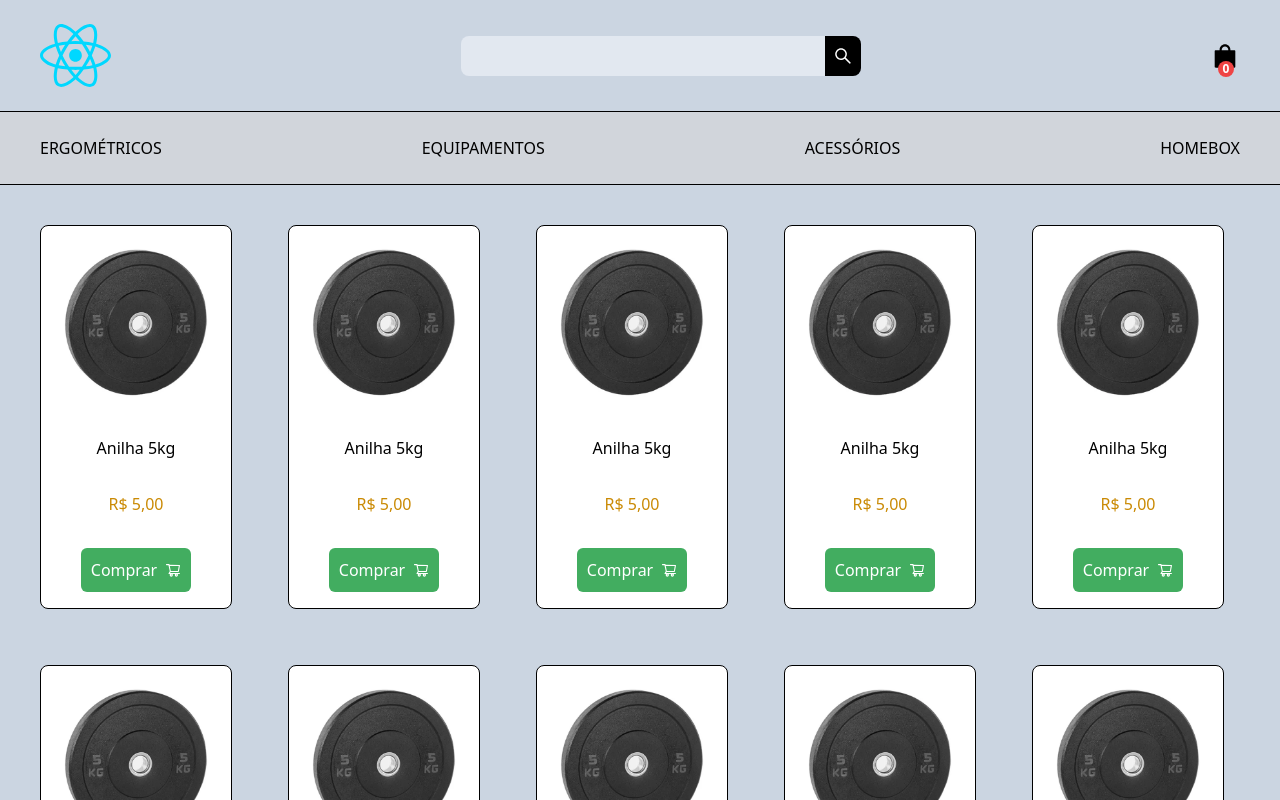
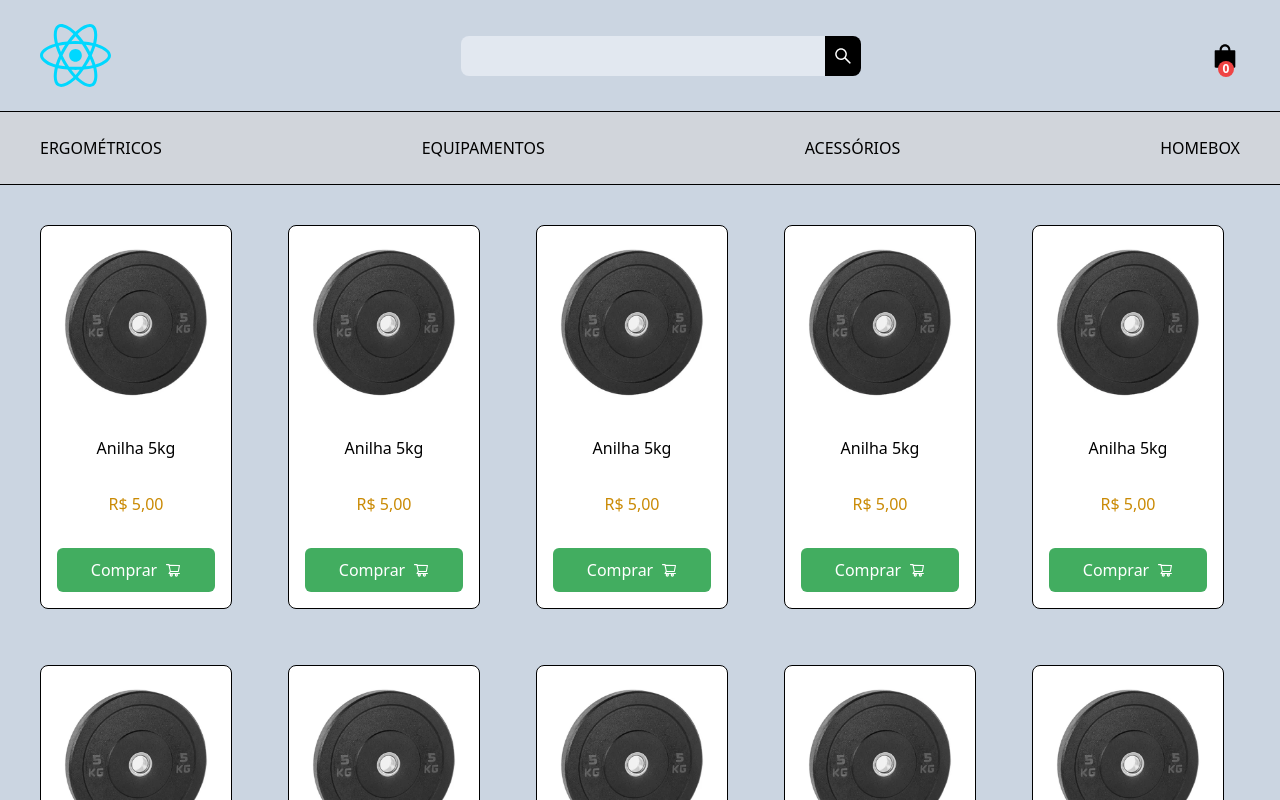
Before and after one commit to topicosfit/fatefit, a React (Vite) app: page / in a window 1280 px wide. Shown: the top 800 px of the page. Built offline with nearby package versions, Linux system fonts and the light colour scheme.

Commit message:
feat: implemented useCart on Produt cards

```diff
--- a/src/views/components/product/product.jsx
+++ b/src/views/components/product/product.jsx
@@ -1,16 +1,18 @@
 import { AiOutlineShoppingCart } from "react-icons/ai";
 import { Button } from "../button/button";
 import { formatPrice } from "../../utils/format-price";
+import { useCart } from "../../../app/context/cart/cart-context-hook";
 
 export function Product({
   product
 }) {
   const {
-    id_product,
     nm_price,
     st_name,
     st_image_url
   } = product;
+
+  const { addProductToCart, isCartLoading } = useCart();
 
   return (
     <div
@@ -43,14 +45,17 @@ export function Product({
           {formatPrice(nm_price)}
         </span>
       </div>
-      <div>
+      <div className="flex justify-center w-full">
         <Button
           background="#42AD60"
+          disabled={isCartLoading}
           icon={
             <AiOutlineShoppingCart
               color="white"
             />
           }
+          loading={isCartLoading}
+          onClick={() => addProductToCart(product)}
           text="Comprar"
           textColor="white"
         />
--- a/src/views/components/products-list/products-list.jsx
+++ b/src/views/components/products-list/products-list.jsx
@@ -11,7 +11,10 @@ export function ProductsList() {
             `}
         >
             {products.map(product => (
-                <Product product={product} />
+                <Product
+                    key={product.id_product}
+                    product={product}
+                />
             ))}
         </div>
     )
```
